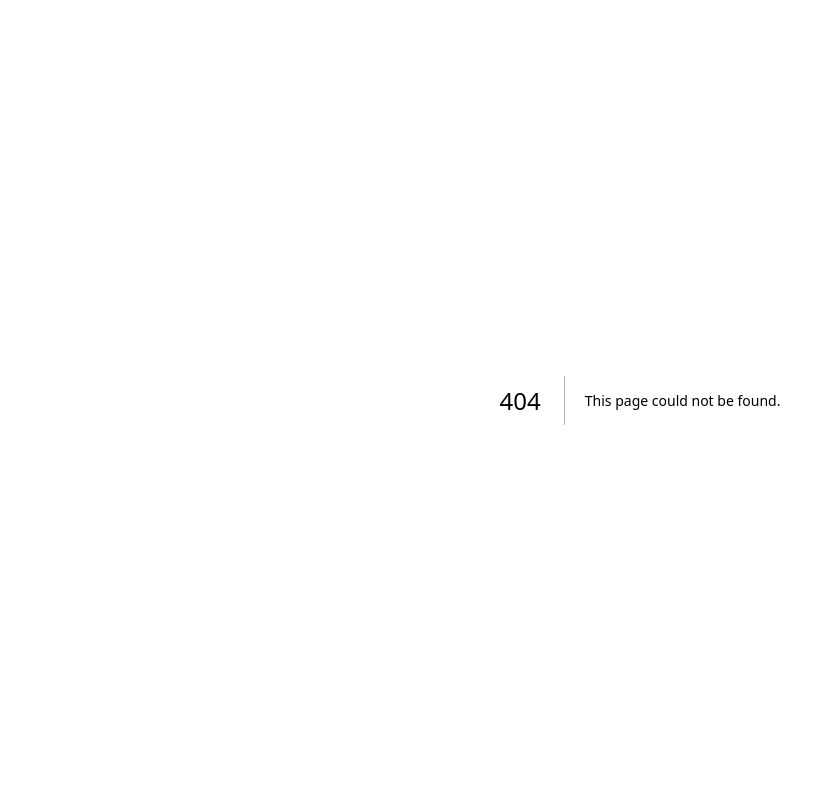
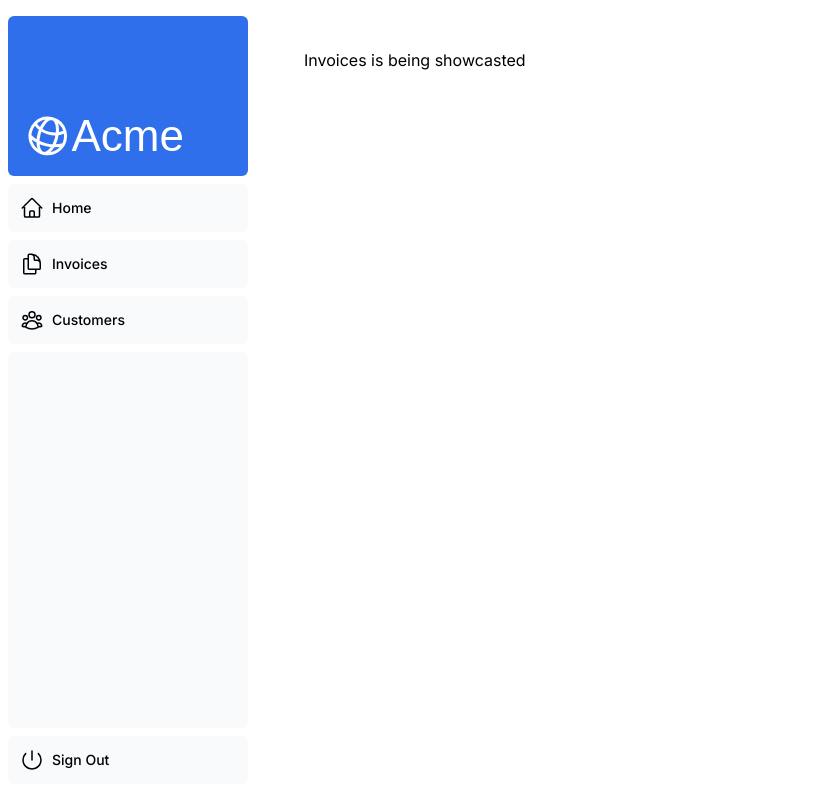
Before and after one commit to MuthulakshmiSathiyanarayanan/nextjs-dashboard-learn, a Next.js app: page /dashboard/invoices in a window 1280 px wide. Before the commit this address had no page. Shown: the whole page, without its empty margins (0-835 px from the left). Built offline with nearby package versions, Linux system fonts and the light colour scheme; a web font is replaced by a local one.

Commit message:
creatingLayoutsAndPages

```diff
--- /dev/null
+++ b/app/dashboard/customers/page.tsx
@@ -0,0 +1,3 @@
+export default function Page() {
+  return <p>Customers Page</p>;
+}
--- /dev/null
+++ b/app/dashboard/invoices/page.tsx
@@ -0,0 +1,3 @@
+export default function Page() {
+  return <p>Invoices is being showcasted</p>;
+}
--- /dev/null
+++ b/app/dashboard/layout.tsx
@@ -0,0 +1,12 @@
+import SideNav from '@/app/ui/dashboard/sidenav';
+
+export default function Layout({ children }: { children: React.ReactNode }) {
+  return (
+    <div className="flex h-screen flex-col md:flex-row md:overflow-hidden">
+      <div className="w-full flex-none md:w-64">
+        <SideNav />
+      </div>
+      <div className="flex-grow p-6 md:overflow-y-auto md:p-12">{children}</div>
+    </div>
+  );
+}
--- /dev/null
+++ b/app/dashboard/page.tsx
@@ -0,0 +1,3 @@
+export default function Page() {
+  return <p>Dashboard Page</p>;
+}
--- a/app/layout.tsx
+++ b/app/layout.tsx
@@ -8,7 +8,7 @@
 }) {
   return (
     <html lang="en">
-      <body className={'${inter.className}antialiased'}>{children}</body>
-          </html>
+      <body className={`${inter.className} antialiased`}>{children}</body>
+    </html>
   );
 }
--- a/app/page.tsx
+++ b/app/page.tsx
@@ -1,7 +1,7 @@
 import AcmeLogo from '@/app/ui/acme-logo';
 import { ArrowRightIcon } from '@heroicons/react/24/outline';
 import Link from 'next/link';
-//import { lusitana } from '@/app/ui/fonts';
+import { lusitana } from '@/app/ui/fonts';
 import Image from 'next/image';
 
 export default function Page() {
@@ -15,9 +15,7 @@
           {/*          <div className="h-0 w-0 border-b-[30px] border-l-[20px] border-r-[20px] border-b-black border-l-transparent border-r-transparent"/>
            */}{' '}
           <p
-            className={
-              '${lusitana.className} text-xl text-gray-800 md:text-3xl md:leading-normal'
-            }
+            className={`${lusitana.className} text-xl text-gray-800 md:text-3xl md:leading-normal`}
           >
             <strong>Welcome to Acme.</strong> This is the example for the{' '}
             <a href="https://nextjs.org/learn/" className="text-blue-500">
--- /dev/null
+++ b/app/ui/dashboard/layout.tsx
@@ -0,0 +1,12 @@
+import SideNav from '@/app/ui/dashboard/sidenav';
+
+export default function Layout({ children }: { children: React.ReactNode }) {
+  return (
+    <div className="flex h-screen flex-col md:flex-row md:overflow-hidden">
+      <div className="w-full flex-none md:w-64">
+        <SideNav />
+      </div>
+      <div className="flex-grow p-6 md:overflow-y-auto md:p-12">{children}</div>
+    </div>
+  );
+}
```
